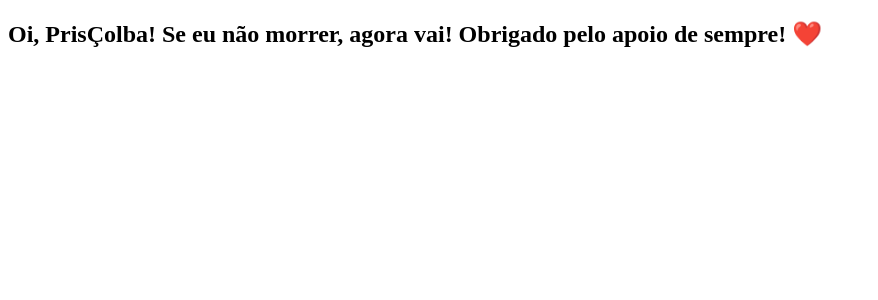
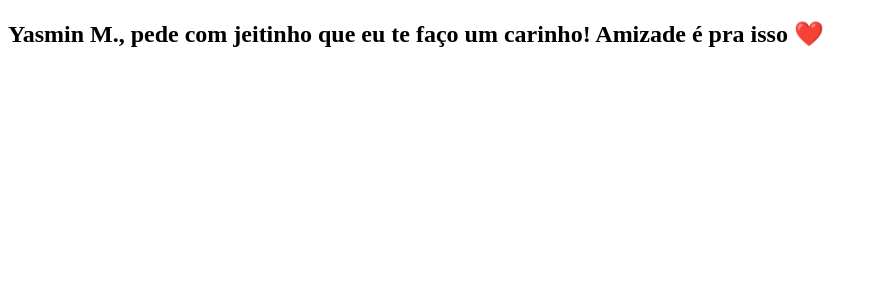
Before and after one commit to antunismos/clone-tabnews, a Next.js app: page / in a window 1280 px wide. Shown: the top 300 px of the page, without its empty margins (0-878 px from the left). Built offline with nearby package versions, Linux system fonts and the light colour scheme.

Commit message:
Adicionando .editorconfig

```diff
--- a/pages/index.js
+++ b/pages/index.js
@@ -1,5 +1,5 @@
 function Home() {
-    return <h2>Oi, PrisÇolba! Se eu não morrer, agora vai! Obrigado pelo apoio de sempre! ❤️</h2>
+    return <h2>Yasmin M., pede com jeitinho que eu te faço um carinho! Amizade é pra isso ❤️</h2>
 }
 
 export default Home;
```
Also changed, not shown: 1 other file (tests, documents, lock files or other folders).
